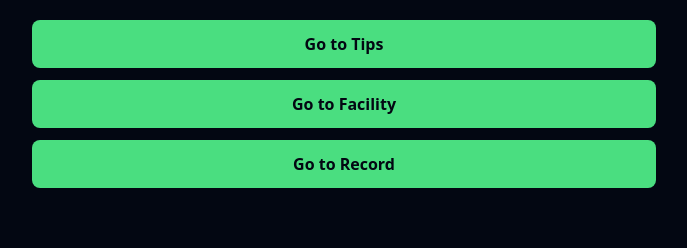
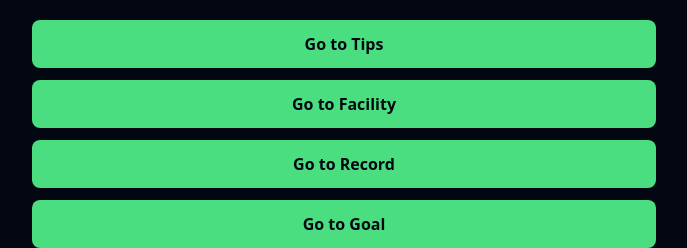
Before and after one commit to shizuku0901/unsw_college_computing_media_presentation_website, a Flask app: page / in a window 1280 px wide. Shown: the part 559-807 px from the top of the page, without its empty margins (296-983 px from the left). Before the commit the page ends 747 px from the top, so only its background shows below. Run offline with Flask 3, Linux system fonts and the light colour scheme; the visitor is signed in with stand-in values (Sample User, id 1); data that the repository does not hold is empty; some libraries are stand-ins or nearby versions.

Commit message:
feat: add link to goal section in welcome page

```diff
--- a/fitness_app/template/welcome/index.html
+++ b/fitness_app/template/welcome/index.html
@@ -32,6 +32,9 @@
     <a href="{{ url_for('record.index') }}" class="bg-green-400 text-gray-950 font-bold text-center py-3 rounded-lg hover:bg-white">
         Go to Record
     </a>
+    <a href="{{ url_for('goal.index') }}" class="bg-green-400 text-gray-950 font-bold text-center py-3 rounded-lg hover:bg-white">
+        Go to Goal
+    </a>
 </div>
 
 {% endblock %}
```
